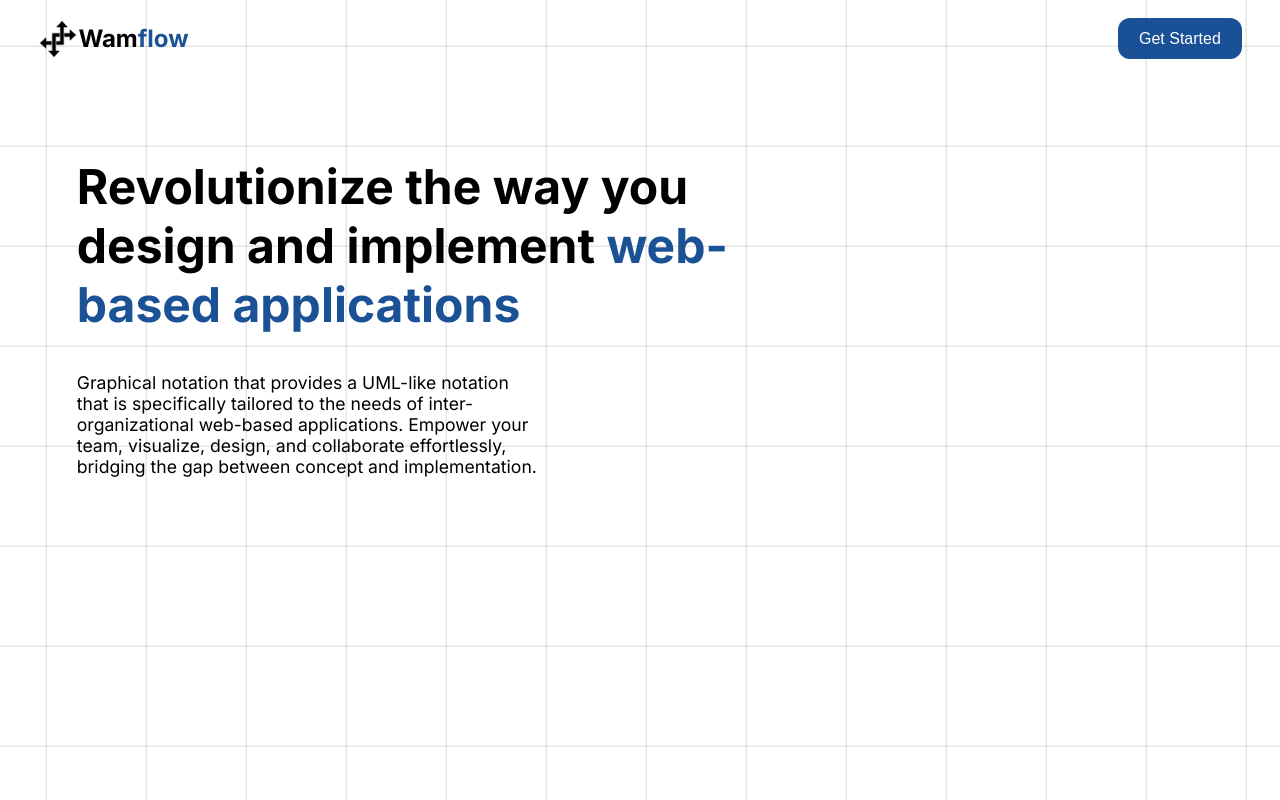
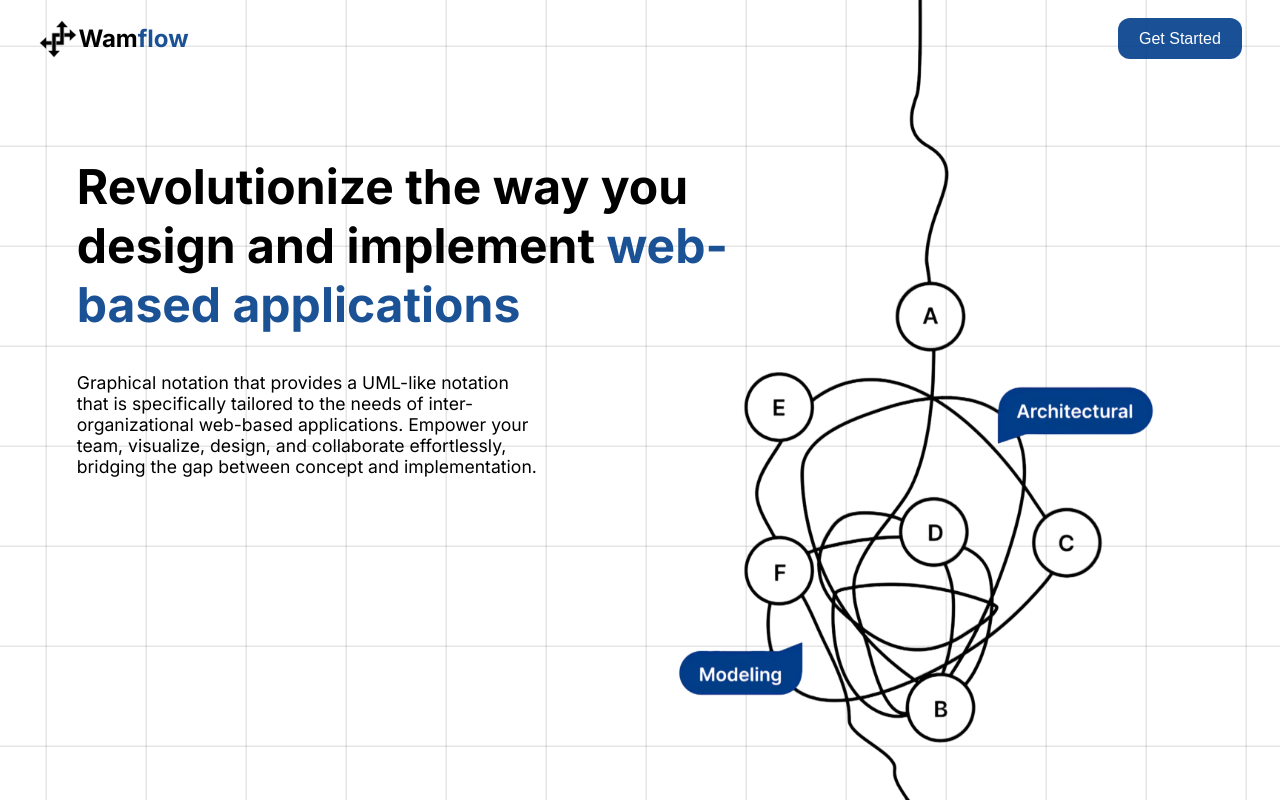
Before and after one commit to Krkeek/wamflow, a Next.js app: page / in a window 1280 px wide. Built offline with nearby package versions, Linux system fonts and the light colour scheme.

Commit message:
adding hero section BG

```diff
--- a/src/app/page.module.css
+++ b/src/app/page.module.css
@@ -57,3 +57,9 @@
   width: 60%;
   font-size: 1.1rem;
 }
+
+.BgImage {
+  height: 100%;
+  background: url('/assets/hero.webp') no-repeat 85%;
+  background-size: contain;
+}
--- a/src/app/page.tsx
+++ b/src/app/page.tsx
@@ -5,8 +5,9 @@ export default function Home() {
   return (
     <>
         <div className={`${styles.GridContainer}`}>
+            <div className={`${styles.BgImage}`}>
                 <div className={`${styles.TopbarContainer}`}>
-                <TopBar />
+                    <TopBar/>
                 </div>
                 <div className={`${styles.ContentContainer}`}>
                     <div className={`${styles.LeftDiv}`}>
@@ -14,14 +15,18 @@ export default function Home() {
                             Revolutionize the way you design and implement <span className={`${styles.TitleSpan}`}>web-based applications</span>
                         </div>
                         <div className={`${styles.Description}`}>
-                        Graphical notation that provides a UML-like notation that is specifically tailored to the needs of inter-organizational web-based applications. Empower your team, visualize, design, and collaborate effortlessly, bridging the gap between concept and implementation.
+                            Graphical notation that provides a UML-like notation that is specifically tailored to the
+                            needs of inter-organizational web-based applications. Empower your team, visualize, design,
+                            and collaborate effortlessly, bridging the gap between concept and implementation.
                         </div>
                     </div>
                     <div className={`${styles.RightDiv}`}>
-
+                        {/*<Image src={'/assets/hero.png'} alt={'hero'} width={736} height={1074} />*/}
                     </div>
                 </div>
 
+
+            </div>
         </div>
 
     </>
```
Also changed, not shown: public/assets/hero.webp (added). Lines whose indentation alone changed are shown as unchanged.
